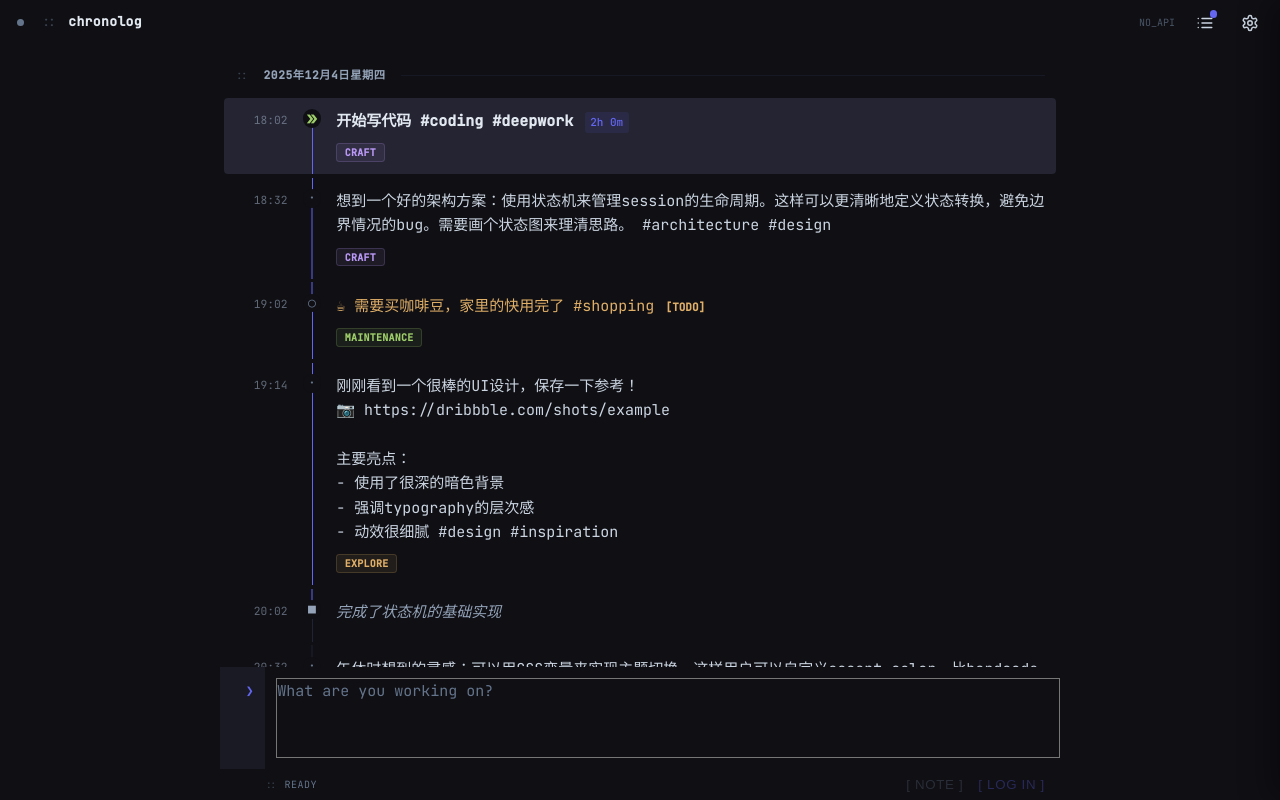
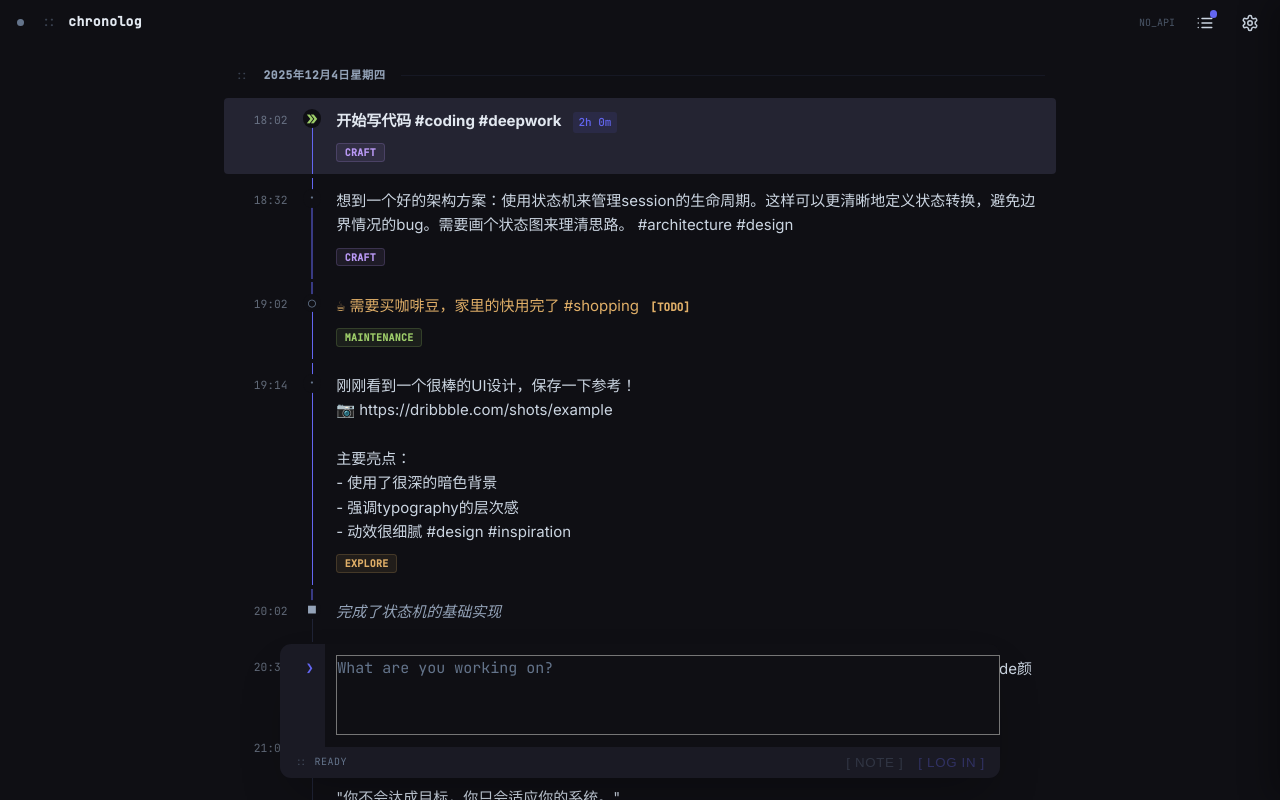
Before and after one commit to kenwayway/chronolog, a React (Vite) app: page / in a window 1280 px wide. Shown: the top 800 px of the page. Built offline with nearby package versions, Linux system fonts and the light colour scheme.

Commit message:
UI improvements

```diff
--- a/src/App.jsx
+++ b/src/App.jsx
@@ -106,7 +106,7 @@ function App() {
     return (
         <div className="min-h-screen flex flex-col bg-[var(--bg-primary)] font-mono selection:bg-[var(--accent-subtle)] selection:text-[var(--accent)]">
             {/* Header - Timeline Style */}
-            <header className="sticky top-0 flex-between px-4 bg-[var(--bg-primary)] border-b border-[var(--border-subtle)] z-200 h-12">
+            <header className="sticky top-0 flex-between px-4 bg-[var(--bg-primary)]/80 backdrop-blur-md border-b border-[var(--border-subtle)] z-200 h-12">
                 {/* Left: Status + Title */}
                 <div className="flex items-center gap-4">
                     {/* Breathing Light Status */}
--- a/src/components/InputPanel.jsx
+++ b/src/components/InputPanel.jsx
@@ -80,13 +80,22 @@ export function InputPanel({
     }, [input])
 
     return (
-        <div className="fixed bottom-0 left-0 right-0 z-300 bg-[var(--bg-primary)] border-t border-[var(--border-subtle)]">
-            <div className="max-w-4xl mx-auto">
-                <div className="flex flex-col">
+        <div className="fixed bottom-6 left-0 right-0 z-300 flex justify-center px-4 pointer-events-none">
+            <div className="w-full max-w-3xl pointer-events-auto">
+                <div className={`
+                    flex flex-col
+                    bg-[var(--bg-primary)]
+                    border border-[var(--border-light)]
+                    rounded-xl
+                    shadow-2xl
+                    overflow-hidden
+                    transition-all duration-300
+                    ${isFocused ? 'border-[var(--accent)] shadow-[0_0_30px_rgba(0,0,0,0.2)]' : ''}
+                `}>
                     {/* Input Area with Gutter */}
                     <div className="flex items-stretch bg-[var(--bg-primary)]">
                         {/* Gutter */}
-                        <div className="flex-shrink-0 w-12 pt-3 pr-3 text-right border-r border-[var(--border-subtle)] select-none bg-[var(--bg-secondary)]/10">
+                        <div className="flex-shrink-0 w-12 pt-3 pr-3 text-right border-r border-[var(--border-subtle)] select-none bg-[var(--bg-secondary)]/30">
                             <span className="text-[var(--accent)] font-bold text-sm font-mono">{isStreaming ? '➜' : '❯'}</span>
                         </div>
 
@@ -112,7 +121,7 @@ export function InputPanel({
                     </div>
 
                     {/* Bottom Bar: Actions */}
-                    <div className="flex items-center justify-between pl-12 pr-4 py-2 border-t border-[var(--border-subtle)]">
+                    <div className="flex items-center justify-between pl-4 pr-4 py-2 border-t border-[var(--border-subtle)] bg-[var(--bg-secondary)]/30">
                         <div className="flex items-center gap-2 text-[10px] text-[var(--text-dim)] font-mono">
                             <span className="opacity-50">::</span>
                             <span className="uppercase tracking-wider">{isStreaming ? 'ACTIVE' : 'READY'}</span>
--- a/src/components/SettingsModal.jsx
+++ b/src/components/SettingsModal.jsx
@@ -69,19 +69,55 @@ export function SettingsModal({
                             <span className="uppercase tracking-widest font-bold">MODE</span>
                             <div className="flex-1 h-px bg-[var(--border-subtle)] opacity-50"></div>
                         </div>
-                        <div className="flex gap-3">
-                            <button
-                                className={`flex-1 btn ${theme.mode === 'light' ? 'btn-primary' : 'btn-secondary'}`}
-                                onClick={() => setMode('light')}
-                            >
-                                <span>LIGHT_MODE</span>
-                            </button>
-                            <button
-                                className={`flex-1 btn ${theme.mode === 'dark' ? 'btn-primary' : 'btn-secondary'}`}
-                                onClick={() => setMode('dark')}
-                            >
-                                <span>DARK_MODE</span>
-                            </button>
+                        <div className="flex items-center justify-between p-3 bg-[var(--bg-primary)] border border-[var(--border-light)] rounded-[4px]">
+                            <div className="flex items-center gap-2">
+                                {theme.mode === 'dark' ? (
+                                    <svg width="14" height="14" viewBox="0 0 24 24" fill="none" stroke="currentColor" strokeWidth="2" strokeLinecap="round" strokeLinejoin="round" className="text-[var(--text-secondary)]">
+                                        <path d="M21 12.79A9 9 0 1 1 11.21 3 7 7 0 0 0 21 12.79z"></path>
+                                    </svg>
+                                ) : (
+                                    <svg width="14" height="14" viewBox="0 0 24 24" fill="none" stroke="currentColor" strokeWidth="2" strokeLinecap="round" strokeLinejoin="round" className="text-[var(--text-secondary)]">
+                                        <circle cx="12" cy="12" r="5"></circle>
+                                        <line x1="12" y1="1" x2="12" y2="3"></line>
+                                        <line x1="12" y1="21" x2="12" y2="23"></line>
+                                        <line x1="4.22" y1="4.22" x2="5.64" y2="5.64"></line>
+                                        <line x1="18.36" y1="18.36" x2="19.78" y2="19.78"></line>
+                                        <line x1="1" y1="12" x2="3" y2="12"></line>
+                                        <line x1="21" y1="12" x2="23" y2="12"></line>
+                                        <line x1="4.22" y1="19.78" x2="5.64" y2="18.36"></line>
+                                        <line x1="18.36" y1="5.64" x2="19.78" y2="4.22"></line>
+                                    </svg>
+                                )}
+                                <span className="text-xs text-[var(--text-secondary)]">
+                                    {theme.mode === 'dark' ? 'DARK_MODE' : 'LIGHT_MODE'}
+                                </span>
+                            </div>
+                            <label className="relative inline-flex items-center cursor-pointer">
+                                <input
+                                    type="checkbox"
+                                    checked={theme.mode === 'dark'}
+                                    onChange={() => setMode(theme.mode === 'dark' ? 'light' : 'dark')}
+                                    className="sr-only peer"
+                                />
+                                <div className="
+                                    peer w-14 h-7 rounded-full
+                                    bg-[var(--border-light)]
+                                    peer-checked:bg-[var(--accent)]
+                                    ring-0 outline-none
+                                    duration-300
+                                    after:duration-300
+                                    after:content-['☀']
+                                    after:absolute after:top-1 after:left-1
+                                    after:w-5 after:h-5
+                                    after:bg-white after:rounded-full
+                                    after:flex after:justify-center after:items-center
+                                    after:text-[10px]
+                                    after:shadow-md
+                                    peer-checked:after:translate-x-7
+                                    peer-checked:after:content-['☾']
+                                    peer-hover:after:scale-95
+                                "></div>
+                            </label>
                         </div>
                     </div>
 
@@ -106,8 +142,6 @@ export function SettingsModal({
                             ))}
                         </div>
                     </div>
-
-
 
                     {/* Categories */}
                     <div>
--- a/src/components/Sidebar.jsx
+++ b/src/components/Sidebar.jsx
@@ -13,7 +13,7 @@ export function Sidebar({ isOpen, onClose, tasks, onCompleteTask }) {
             )}
 
             {/* Sidebar panel */}
-            <div className={`fixed top-0 right-0 bottom-0 w-80 max-w-[100vw] bg-[var(--bg-secondary)] border-l border-[var(--border-light)] z-401 flex flex-col transition-transform duration-300 ease-out shadow-[-10px_0_30px_rgba(0,0,0,0.3)] ${isOpen ? 'translate-x-0' : 'translate-x-full'}`}>
+            <div className={`fixed top-0 right-0 bottom-0 w-80 max-w-[100vw] bg-[var(--bg-secondary)]/90 backdrop-blur-xl border-l border-[var(--border-light)] z-401 flex flex-col transition-transform duration-300 ease-out shadow-[-10px_0_30px_rgba(0,0,0,0.3)] ${isOpen ? 'translate-x-0' : 'translate-x-full'}`}>
                 <div className="flex-between px-4 py-3 border-b border-[var(--border-subtle)] bg-[var(--bg-primary)]">
                     <div className="flex items-center gap-3 text-xs text-[var(--text-muted)] font-mono">
                         <span className="text-[var(--text-dim)] opacity-50">::</span>
@@ -95,7 +95,7 @@ function TaskItem({ task, onComplete }) {
             </label>
 
             <div className="flex-1 min-w-0">
-                <p className={`text-[13px] leading-relaxed break-words ${task.done ? 'line-through text-[var(--text-muted)]' : 'text-[var(--text-primary)]'}`}>
+                <p className={`text-[13px] leading-relaxed break-words font-sans ${task.done ? 'line-through text-[var(--text-muted)]' : 'text-[var(--text-primary)]'}`}>
                     {task.content}
                 </p>
                 <div className="mt-1.5 text-[10px] text-[var(--text-dim)] flex items-center gap-2">
--- a/src/components/Timeline.jsx
+++ b/src/components/Timeline.jsx
@@ -185,7 +185,7 @@ function TimelineEntry({ entry, isFirst, isLast, sessionDuration, categories, on
                 {/* Main content - supports multi-line with whitespace-pre-wrap */}
                 <div className="flex flex-wrap items-baseline gap-x-3 gap-y-1 mb-1.5">
                     {entry.content && (
-                        <span className={`text-[15px] leading-relaxed break-words font-mono whitespace-pre-wrap ${isSessionStart ? 'text-[var(--text-primary)] font-bold' :
+                        <span className={`text-[15px] leading-relaxed break-words font-sans whitespace-pre-wrap ${isSessionStart ? 'text-[var(--text-primary)] font-bold' :
                             isSessionEnd ? 'text-[var(--text-muted)] italic' :
                                 isTodo ? 'text-[var(--todo)]' :
                                     isTaskDone ? 'text-[var(--text-muted)] line-through decoration-[var(--done)]' :
--- a/uno.config.js
+++ b/uno.config.js
@@ -21,8 +21,8 @@ export default defineConfig({
       error: 'var(--error)',
     },
     fontFamily: {
-      sans: "'JetBrains Mono', 'Fira Code', 'Consolas', monospace", // Force monospace everywhere
-      mono: "'JetBrains Mono', 'Fira Code', 'Consolas', monospace",
+      sans: "'Inter', 'JetBrains Mono', 'Fira Code', 'Consolas', sans-serif", // Inter for content
+      mono: "'JetBrains Mono', 'Fira Code', 'Consolas', monospace", // Code & UI
     }
   },
 
@@ -33,6 +33,8 @@ export default defineConfig({
 
     // Container
     'panel': 'bg-[var(--bg-secondary)] border border-[var(--border-light)]',
+    'glass': 'bg-[var(--bg-glass)] backdrop-blur-md',
+    'glass-border': 'border-b border-[var(--border-subtle)]',
 
     // Buttons (Flat, sharp, CLI-style)
     'btn': 'inline-flex items-center justify-center gap-2 px-3 py-1.5 font-mono text-xs font-600 border border-transparent rounded-[4px] cursor-pointer transition-all duration-150 active:translate-y-px select-none',
@@ -67,7 +69,7 @@ export default defineConfig({
           --bg-primary: #0f0f14; /* Slightly lighter than #0d0d12 for less harsh contrast */
           --bg-secondary: #1a1a24;
           --bg-tertiary: #242432;
-          --bg-glass: rgba(15, 15, 20, 0.95);
+          --bg-glass: rgba(15, 15, 20, 0.75);
 
           --accent: #7aa2f7;
           --accent-light: #89ddff;
@@ -97,7 +99,7 @@ export default defineConfig({
           --bg-primary: #ffffff;
           --bg-secondary: #f4f5f9;
           --bg-tertiary: #e9ebf2;
-          --bg-glass: rgba(255, 255, 255, 0.95);
+          --bg-glass: rgba(255, 255, 255, 0.75);
 
           --accent: #2e5cba;
           --accent-light: #4b7be5;
@@ -134,7 +136,7 @@ export default defineConfig({
         }
 
         body {
-          font-family: 'JetBrains Mono', 'Fira Code', 'Consolas', monospace;
+          font-family: 'Inter', 'JetBrains Mono', 'Fira Code', 'Consolas', sans-serif;
           background-color: var(--bg-primary);
           color: var(--text-primary);
           line-height: 1.6; /* Increased from 1.5 */
```
